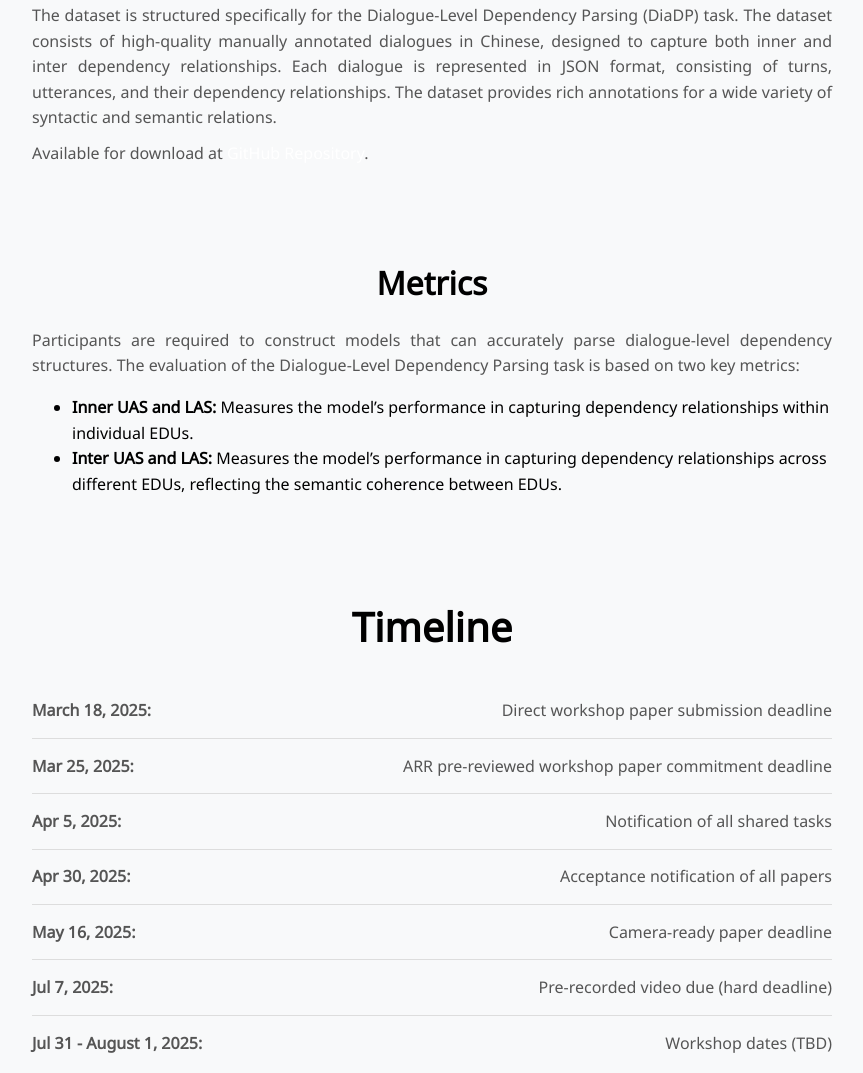
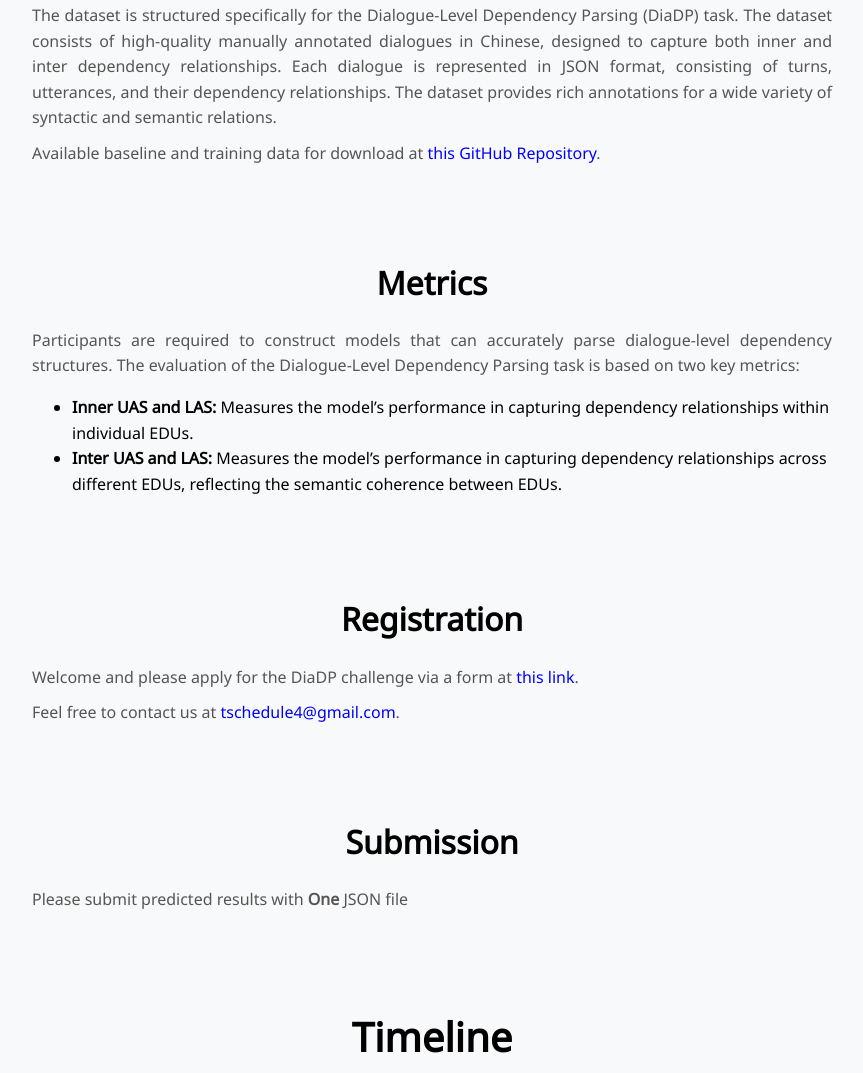
Before and after one commit to xllms/DiaDP, a plain HTML site: page index.html in a window 1280 px wide. Shown: the part 876-1949 px from the top of the page, without its empty margins (208-1071 px from the left). Drawn offline with Linux system fonts and the light colour scheme; a web font is replaced by a local one.

Commit message:
update registration & submission

```diff
--- a/index.html
+++ b/index.html
@@ -89,7 +89,8 @@
         <div class="buttons">
             <a href="#introduction" class="button">Introduction</a>
             <a href="#dataset" class="button">Dataset</a>
-            <a href="#metrics" class="button">Task</a>
+            <a href="#metrics" class="button">Metrics</a>
+            <a href="#registration" class="button">Registration</a>
             <a href="#submission" class="button">Submission</a>
             <a href="#timeline" class="button">Timeline</a>
             <a href="#rewards" class="button">Rewards</a>
@@ -158,7 +159,7 @@
                 The dataset consists of high-quality manually annotated dialogues in Chinese, designed to capture both inner and inter dependency relationships.
                 Each dialogue is represented in JSON format, consisting of turns, utterances, and their dependency relationships.
                 The dataset provides rich annotations for a wide variety of syntactic and semantic relations.</p>
-            <p>Available for download at <a href="https://github.com/jianlingl/DiaDP.git">GitHub Repository</a>.</p>
+            <p>Available baseline and training data  for download at <a href="https://github.com/jianlingl/DiaDP.git" style="color: blue;"> this GitHub Repository</a>.</p>
         </section>
 
         <!-- metrics Section -->
@@ -175,6 +176,19 @@
                     relationships across different EDUs, reflecting the semantic coherence between EDUs.
                 </li>
             </ul>
+        </section>
+
+        <!-- Registration Section -->
+        <section id="registration" class="section">
+            <h2>Registration</h2>
+            <p>Welcome and please apply for the DiaDP challenge via a form at <a href="https://example.com/registration-form" style="color: blue;">this link</a>.</p>
+            <p>Feel free to contact us at <a href="mailto:tschedule4@gmail.com" style="color: blue;">tschedule4@gmail.com</a>.</p>
+        </section>
+
+        <!-- Submission Section -->
+        <section id="submission" class="section">
+            <h2>Submission</h2>
+            <p>Please submit predicted results with <strong>One</strong> JSON file</p>
         </section>
 
         <!-- Timeline Section -->
@@ -216,14 +230,14 @@
         <section id="rewards" class="section">
         <div id="rewards" class="section">
             <h2>Rewards</h2>
-            <p>
+            <!-- <p>
                 To incentivize participation and encourage innovation, we will award the top three teams with cash prizes:
             </p>
 
             <p><strong>1st Place:</strong> $3,000 USD</p>
             <p><strong>2nd Place:</strong> $1,500 USD</p>
             <p><strong>3rd Place:</strong> $1,000 USD</p>
-            <p>
+            <p> -->
                 Top-ranked participants will also receive a certificate of achievement and will be recommended to write a technical paper
                 for submission to the ACL 2025.
             </p>
```
